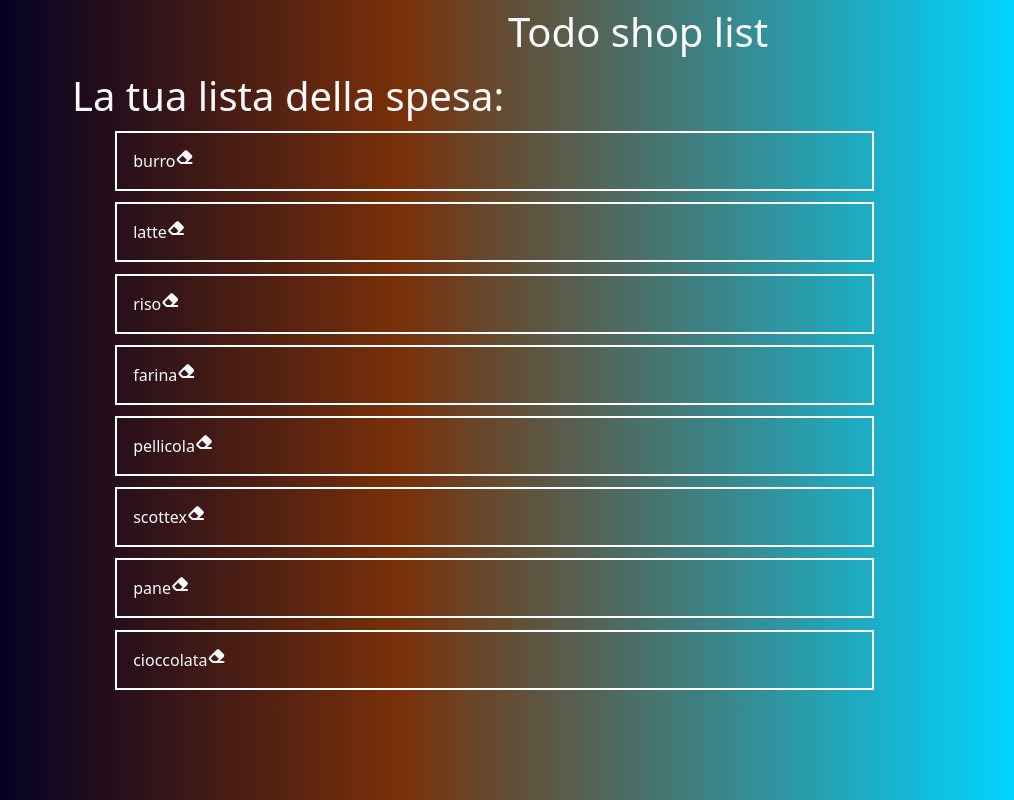
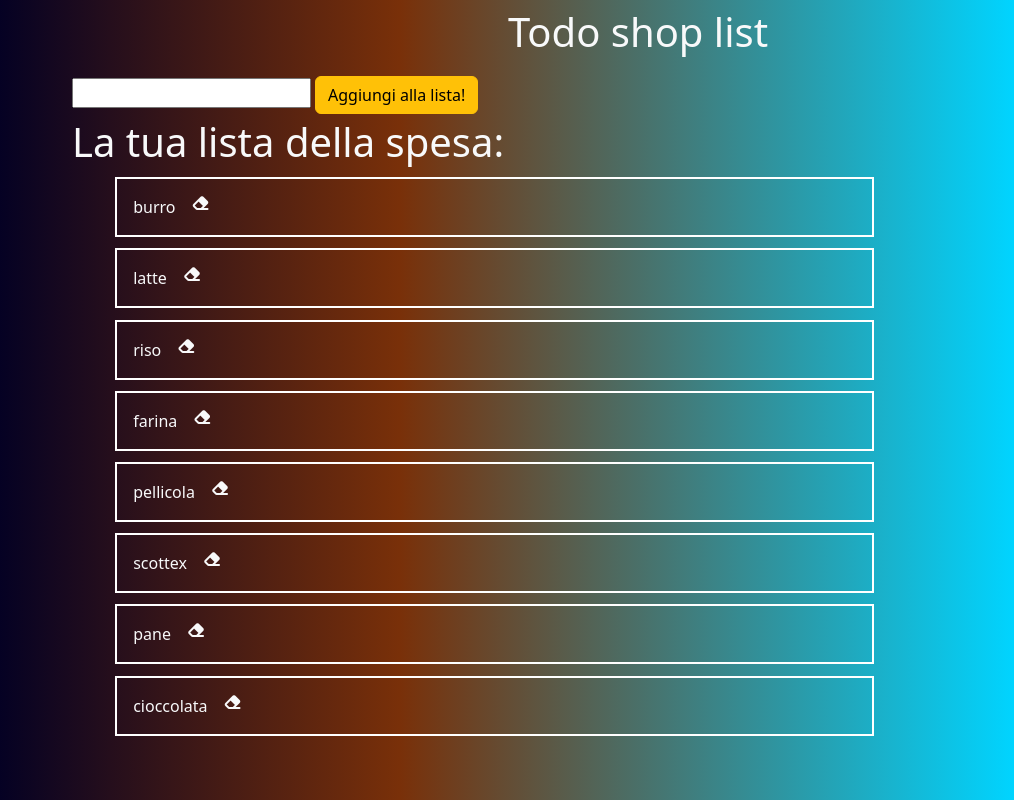
Before and after one commit to FrancescoLoCasto/vue-todolist, a plain HTML site: page index.html in a window 1280 px wide. Shown: the whole page, without its empty margins (10-1024 px from the left). Drawn offline with nearby package versions, Linux system fonts and the light colour scheme.

Commit message:
create a text and btn for add item on list

```diff
--- a/css/style.css
+++ b/css/style.css
@@ -14,6 +14,10 @@ ul li {
 
 }
 
+ul li i{
+   margin-left: 1rem;
+}
+
 ul li:hover{
    cursor: pointer;
    background: rgb(2,0,36);
--- a/index.html
+++ b/index.html
@@ -34,6 +34,11 @@
                <div class="row">
                   <div class="col-12">
 
+                     <div class="textbox">
+                        <input type="text" name="" id="">
+                        <button class="btn btn-warning m-1">Aggiungi alla lista!</button>
+                     </div>
+
                      <div class="listbox text-light">
 
                         <h1>
```
